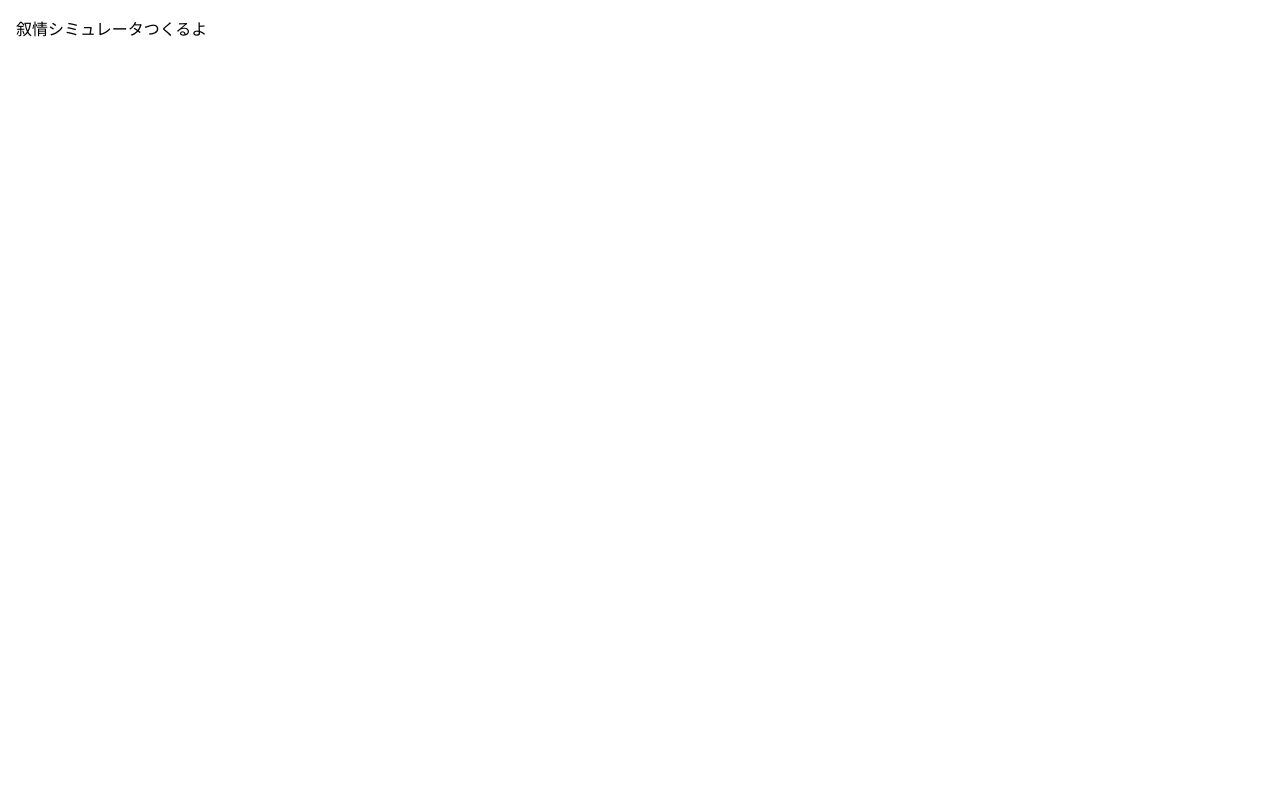
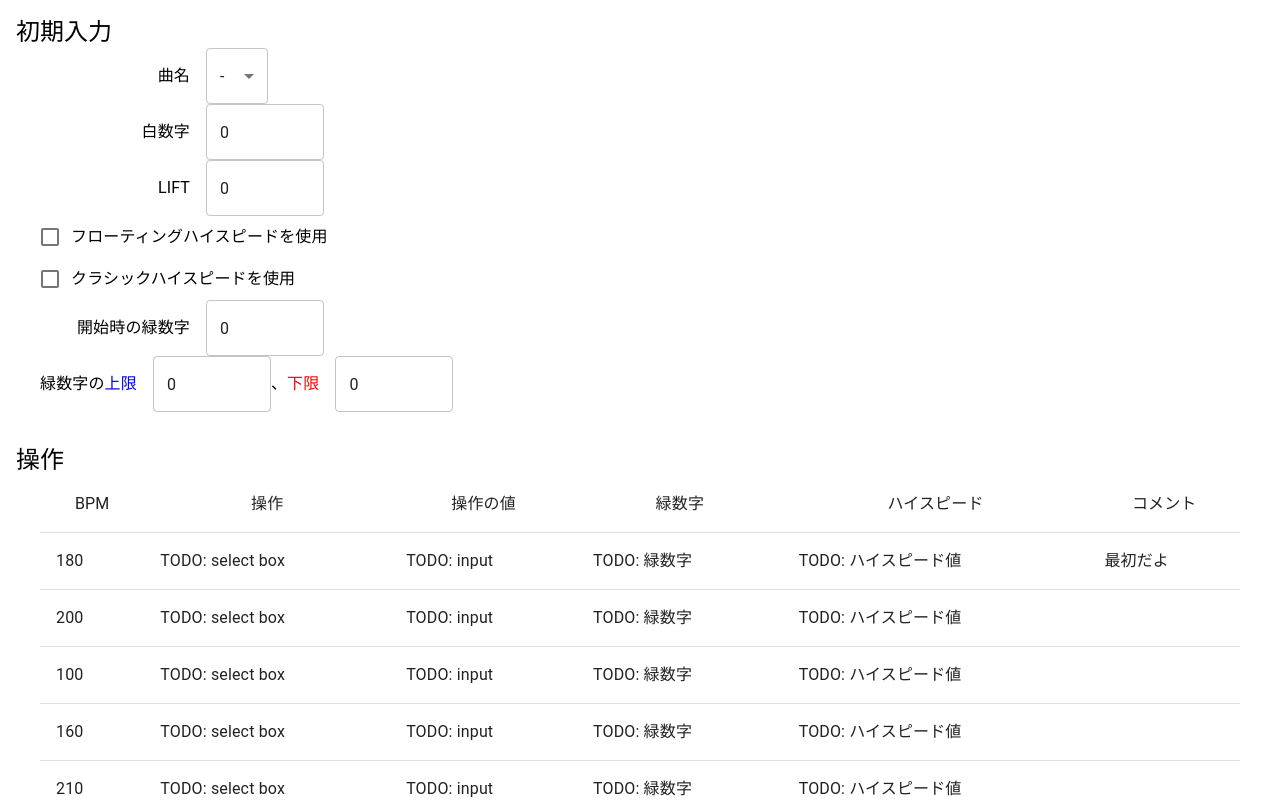
Before and after one commit to u76ner/sof-lan-simulator, a React (Create React App) app: page /simulator in a window 1280 px wide. Shown: the top 800 px of the page. Built offline with nearby package versions, Linux system fonts and the light colour scheme.

Commit message:
✨ 20210425

```diff
--- /dev/null
+++ b/src/components/Simulator/InitialInputs/InitialInputs.tsx
@@ -0,0 +1,138 @@
+import React from "react";
+import {
+  makeStyles,
+  Box,
+  Container,
+  FormControl,
+  Select,
+  MenuItem,
+  Typography,
+  OutlinedInput,
+  FormGroup,
+  FormControlLabel,
+  Checkbox,
+} from "@material-ui/core";
+
+import { musics } from "utils/data";
+
+type InitialInputsProps = {};
+
+const LABEL_WIDTH = 150;
+
+// 曲選べる、白数字、LIFT、FHSかどうか、クラシックハイスピかどうか、開始時の緑数字、緑数字の上限、下限
+
+export const InitialInputs: React.FC<InitialInputsProps> = () => {
+  const classes = useStyles();
+
+  return (
+    <Box display="flex" flexDirection="column">
+      <Typography variant="h5">初期入力</Typography>
+      <Container maxWidth={false}>
+        {/* 選曲セレクトボックス */}
+        <Box display="flex" alignItems="center">
+          <Box width={LABEL_WIDTH} pr={2}>
+            <Typography align="right">曲名</Typography>
+          </Box>
+          <FormControl variant="outlined">
+            <Select defaultValue={musics[0].title}>
+              {musics.map((val) => (
+                <MenuItem key={val.title} value={val.title}>
+                  {val.title}
+                </MenuItem>
+              ))}
+            </Select>
+          </FormControl>
+        </Box>
+        {/* 白数字 */}
+        <Box display="flex" alignItems="center">
+          <Box width={LABEL_WIDTH} pr={2}>
+            <Typography align="right">白数字</Typography>
+          </Box>
+          <OutlinedInput
+            defaultValue={0}
+            inputProps={{
+              type: "number",
+              min: 0,
+              max: 1000,
+            }}
+          />
+        </Box>
+        {/* LIFT */}
+        {/* TODO: 白数字+LIFT < 1000になるようにする */}
+        <Box display="flex" alignItems="center">
+          <Box width={LABEL_WIDTH} pr={2}>
+            <Typography align="right">LIFT</Typography>
+          </Box>
+          <OutlinedInput
+            defaultValue={0}
+            inputProps={{
+              type: "number",
+              min: 0,
+              max: 1000,
+            }}
+          />
+        </Box>
+        <FormGroup>
+          {/* FHSかどうか */}
+          <FormControlLabel
+            control={<Checkbox name="isFloating" />}
+            label="フローティングハイスピードを使用"
+          />
+          {/* クラシックハイスピかどうか */}
+          <FormControlLabel
+            control={<Checkbox name="isClassic" />}
+            label="クラシックハイスピードを使用"
+          />
+        </FormGroup>
+        {/* 緑数字 */}
+        <Box display="flex" alignItems="center">
+          <Box width={LABEL_WIDTH} pr={2}>
+            <Typography align="right">開始時の緑数字</Typography>
+          </Box>
+          <OutlinedInput
+            defaultValue={0}
+            inputProps={{
+              type: "number",
+              min: 0,
+              max: 2000,
+            }}
+          />
+        </Box>
+        {/* 緑数字の上限、下限 */}
+        <Box display="flex" alignItems="center">
+          <Typography>緑数字の</Typography>
+          <Typography className={classes.typoBlue}>上限</Typography>
+          <OutlinedInput
+            defaultValue={0}
+            inputProps={{
+              type: "number",
+              min: 0,
+              max: 2000,
+            }}
+          />
+          <Typography>、</Typography>
+          <Typography className={classes.typoRed}>下限</Typography>
+          <OutlinedInput
+            defaultValue={0}
+            inputProps={{
+              type: "number",
+              min: 0,
+              max: 2000,
+            }}
+          />
+        </Box>
+      </Container>
+    </Box>
+  );
+};
+
+const useStyles = makeStyles((theme) => ({
+  typoBlue: {
+    color: "blue",
+    marginRight: theme.spacing(2),
+  },
+  typoRed: {
+    color: "red",
+    marginRight: theme.spacing(2),
+  },
+}));
--- /dev/null
+++ b/src/components/Simulator/InitialInputs/index.tsx
@@ -0,0 +1 @@
+export * from "./InitialInputs";
--- /dev/null
+++ b/src/components/Simulator/SimulatorTable/SimulatorTable.tsx
@@ -0,0 +1,76 @@
+import React from "react";
+import {
+  Box,
+  Typography,
+  Container,
+  Table,
+  TableHead,
+  TableBody,
+  TableRow,
+  TableCell,
+} from "@material-ui/core";
+
+import { musics } from "utils/data";
+
+type SimulatorTableProps = {};
+
+// BPM　操作　操作の値　→　緑数字、ハイスピード
+
+export const SimulatorTable: React.FC<SimulatorTableProps> = () => {
+  return (
+    <Box display="flex" flexDirection="column">
+      <Typography variant="h5">操作</Typography>
+      <Container maxWidth={false}>
+        <Table>
+          <TableHead>
+            <TableRow>
+              <TableCell align="center">
+                <Typography>BPM</Typography>
+              </TableCell>
+              <TableCell align="center">
+                <Typography>操作</Typography>
+              </TableCell>
+              <TableCell align="center">
+                <Typography>操作の値</Typography>
+              </TableCell>
+              <TableCell align="center">
+                <Typography>緑数字</Typography>
+              </TableCell>
+              <TableCell align="center">
+                <Typography>ハイスピード</Typography>
+              </TableCell>
+              <TableCell align="center">
+                <Typography>コメント</Typography>
+              </TableCell>
+            </TableRow>
+          </TableHead>
+          <TableBody>
+            {/* TODO: Reduxの値で書き換える */}
+            {musics[1].data.map((val, idx) => (
+              <TableRow key={idx}>
+                <TableCell>
+                  <Typography>{val.bpm}</Typography>
+                </TableCell>
+                <TableCell>
+                  <Typography>TODO: select box</Typography>
+                </TableCell>
+                <TableCell>
+                  <Typography>TODO: input</Typography>
+                </TableCell>
+                <TableCell>
+                  <Typography>TODO: 緑数字</Typography>
+                </TableCell>
+                <TableCell>
+                  <Typography>TODO: ハイスピード値</Typography>
+                </TableCell>
+                <TableCell>
+                  {!!val.comment && <Typography>{val.comment}</Typography>}
+                </TableCell>
+              </TableRow>
+            ))}
+          </TableBody>
+        </Table>
+      </Container>
+    </Box>
+  );
+};
--- /dev/null
+++ b/src/components/Simulator/SimulatorTable/index.tsx
@@ -0,0 +1 @@
+export * from "./SimulatorTable";
--- /dev/null
+++ b/src/components/Simulator/index.tsx
@@ -0,0 +1,2 @@
+export * from "./InitialInputs";
+export * from "./SimulatorTable";
--- a/src/pages/Simulator/Simulator.tsx
+++ b/src/pages/Simulator/Simulator.tsx
@@ -1,7 +1,19 @@
 import React from "react";
+import { Box } from "@material-ui/core";
+
+import { InitialInputs, SimulatorTable } from "components/Simulator";
 
 const Simulator: React.FC = () => {
-  return <>叙情シミュレータつくるよ</>;
+  return (
+    <Box display="flex" flexDirection="column">
+      <Box mb={4}>
+        <InitialInputs />
+      </Box>
+      <Box>
+        <SimulatorTable />
+      </Box>
+    </Box>
+  );
 };
 
 export default Simulator;
--- a/src/stores/index.tsx
+++ b/src/stores/index.tsx
@@ -5,7 +5,7 @@ import {
   TypedUseSelectorHook,
 } from "react-redux";
 
-import { data, Music } from "utils/data";
+import { musics, Music } from "utils/data";
 
 // TODO: フローティング解除とかやりたい
 type Operation =
@@ -48,7 +48,7 @@ const simulatorSlice = createSlice({
       isClassic: true,
     },
     sections: [],
-    music: data[0],
+    music: musics[0],
   } as SimulatorState,
   reducers: {
     setDefaultState(state, action: PayloadAction<SimulatorState>) {
--- a/src/utils/data/index.ts
+++ b/src/utils/data/index.ts
@@ -17,7 +17,7 @@ export type Music = {
   data: Section[];
 };
 
-export const data: Music[] = [
+export const musics: Music[] = [
   {
     title: "-",
     minBpm: 0,
--- a/src/utils/data/op31JojoSPA.ts
+++ b/src/utils/data/op31JojoSPA.ts
@@ -5,6 +5,7 @@ export const op31JojoSPA: Section[] = [
     bpm: 180,
     isMain: true,
     isEasyToOperate: "difficult",
+    comment: "最初だよ",
   },
   {
     bpm: 200,
```
